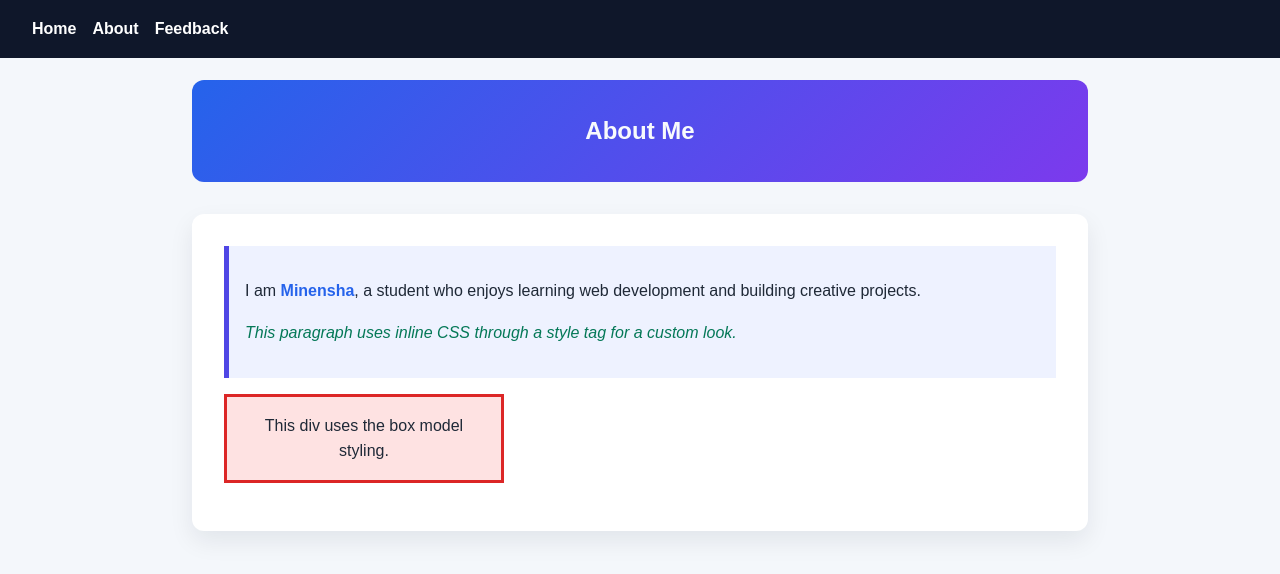
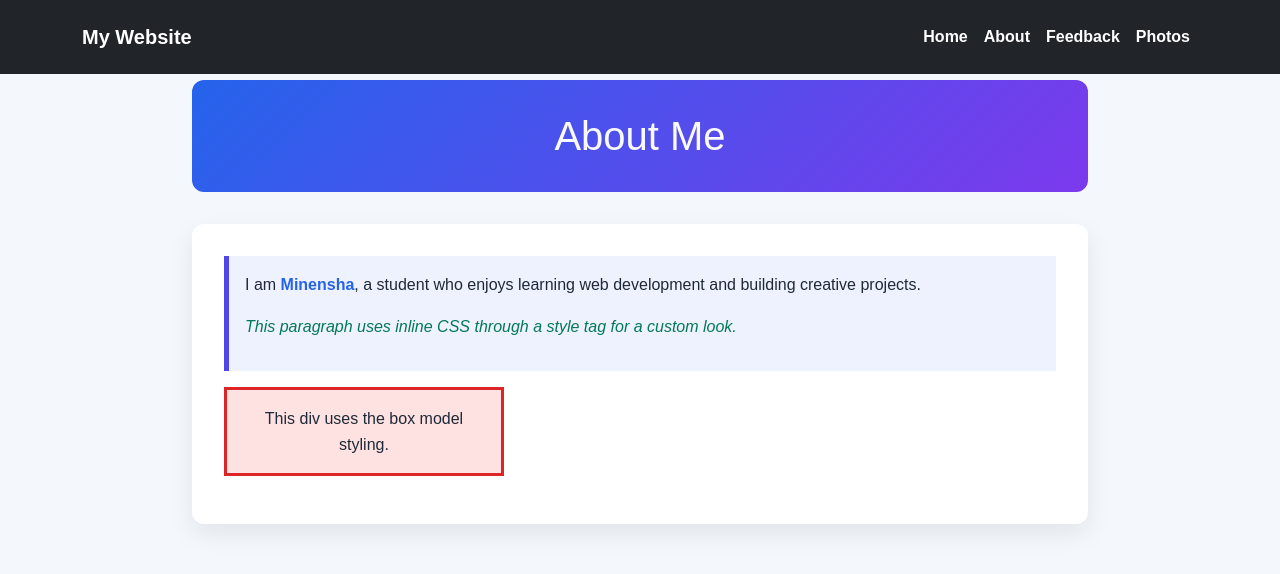
Before and after one commit to minenshamjn-rgb/Web-Dev-Assignment, a plain HTML site: page assignment/about.html in a window 1280 px wide. Drawn offline with nearby package versions, Linux system fonts and the light colour scheme.

Commit message:
Integrate Bootstrap and enhance navigation
Added Bootstrap for styling and improved navbar.

```diff
--- a/assignment/about.html
+++ b/assignment/about.html
@@ -4,6 +4,7 @@
     <meta charset="UTF-8" />
     <meta name="viewport" content="width=device-width, initial-scale=1.0" />
     <title>About Me</title>
+    <link href="https://cdn.jsdelivr.net/npm/bootstrap@5.3.3/dist/css/bootstrap.min.css" rel="stylesheet" />
     <link rel="stylesheet" href="style.css" />
     <style>
       .inline-demo {
@@ -13,10 +14,21 @@
     </style>
   </head>
   <body>
-    <nav class="navbar">
-      <a href="index.html">Home</a>
-      <a href="about.html">About</a>
-      <a href="feedback.html">Feedback</a>
+    <nav class="navbar navbar-expand-lg navbar-dark bg-dark fixed-top">
+      <div class="container">
+        <a class="navbar-brand" href="index.html">My Website</a>
+        <button class="navbar-toggler" type="button" data-bs-toggle="collapse" data-bs-target="#navbarNav">
+          <span class="navbar-toggler-icon"></span>
+        </button>
+        <div class="collapse navbar-collapse" id="navbarNav">
+          <ul class="navbar-nav ms-auto">
+            <li class="nav-item"><a class="nav-link" href="index.html">Home</a></li>
+            <li class="nav-item"><a class="nav-link active" href="about.html">About</a></li>
+            <li class="nav-item"><a class="nav-link" href="feedback.html">Feedback</a></li>
+            <li class="nav-item"><a class="nav-link" href="photos.html">Photos</a></li>
+          </ul>
+        </div>
+      </div>
     </nav>
 
     <main class="page-card">
@@ -38,5 +50,6 @@
         <div class="box-model-demo">This div uses the box model styling.</div>
       </section>
     </main>
+    <script src="https://cdn.jsdelivr.net/npm/bootstrap@5.3.3/dist/js/bootstrap.bundle.min.js"></script>
   </body>
 </html>
```
